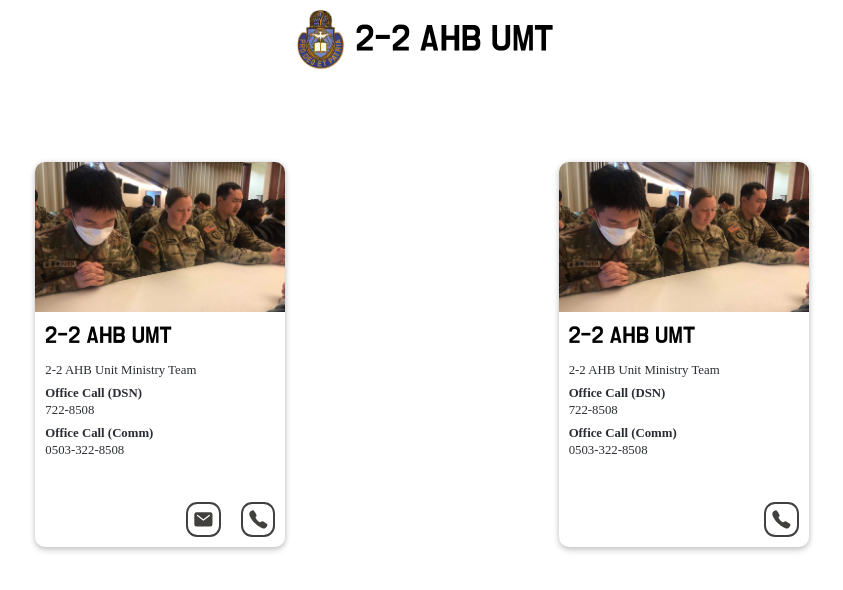
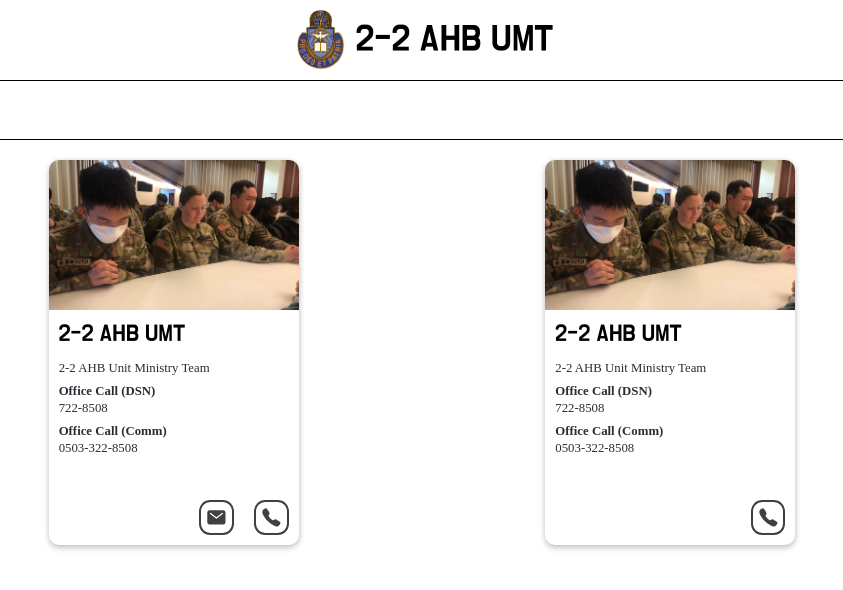
Before and after one commit to PhoenixPlanet/2-2-AHB-UMT-Web, a React (Create React App) app: page / in a window 1280 px wide. Shown: the top 590 px of the page, without its empty margins (218-1061 px from the left). Built offline with nearby package versions, Linux system fonts and the light colour scheme; a web font is replaced by a local one.

Commit message:
feat: Make app max-width 1200px and go center

```diff
--- a/src/App.css
+++ b/src/App.css
@@ -1,5 +1,10 @@
 .App {
 	min-height: 100vh;
+	width: 100vw;
+	max-width: 1200px;
+
+	margin: 0 auto;
+
 	overflow: hidden;
 
 	background: white;
--- a/src/Components/Page-Comp/Header.js
+++ b/src/Components/Page-Comp/Header.js
@@ -10,7 +10,7 @@ const StyledHeader = styled.header`
 	justify-content: flex-start;
 	align-items: center;
 
-	width: 100vw;
+	width: 100%;
 	height: fit-content;
 
 	/* font settings */
--- a/src/Components/UI/NavigationBar.js
+++ b/src/Components/UI/NavigationBar.js
@@ -8,6 +8,7 @@ const StyledNavigationBar = styled.div`
 	justify-content: center;
 
     height: 60px;
+	width: 100%;
 
 	/* font settings */
 	font-size: 1.5rem;
@@ -15,18 +16,30 @@ const StyledNavigationBar = styled.div`
 	/* design */
 	/* background-color: rgba(var(--secondary-color), 1); */
 
-    border-top: 1px solid rgba(0, 0, 0, 1);
-	border-bottom: 1px solid rgba(0, 0, 0, 1);
-
 	/* animation */
 
 	/* extra */
 `
 
+const StyledNavigationBarBorder = styled.div`
+	/* layout settings */
+	box-sizing: border-box;
+
+	height: 100%;
+	width: 100%;
+
+	margin: 0 60px 0 60px;
+
+	/* design */
+    border-top: 1px solid rgba(0, 0, 0, 1);
+	border-bottom: 1px solid rgba(0, 0, 0, 1);
+`
+
 function NavigationBar(props) {
     return (
         <StyledNavigationBar>
-
+            <StyledNavigationBarBorder>
+			</StyledNavigationBarBorder>
         </StyledNavigationBar>
     );
 }
```
